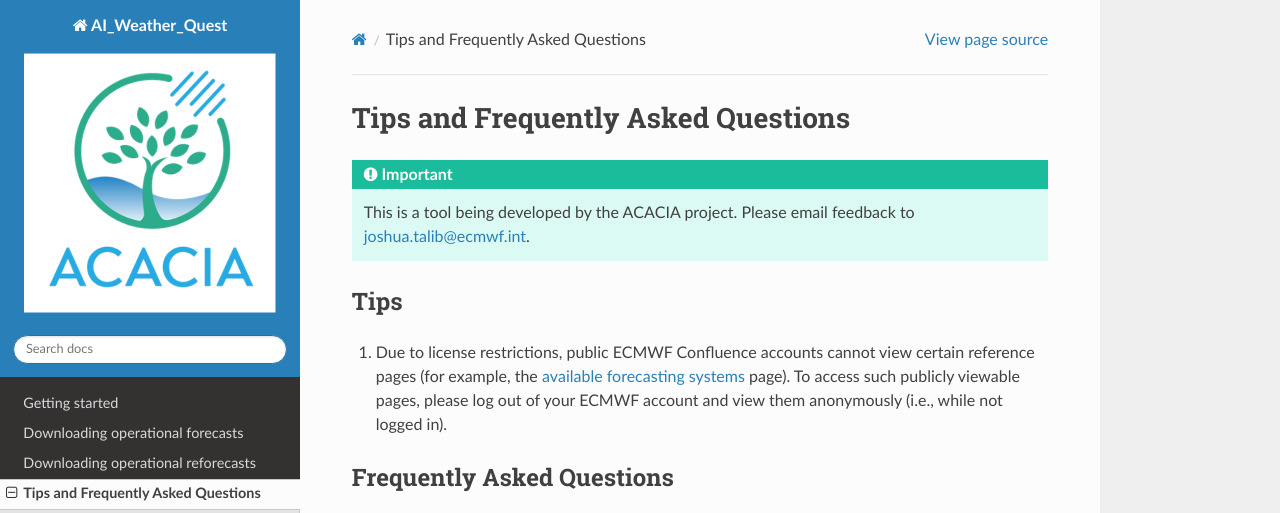
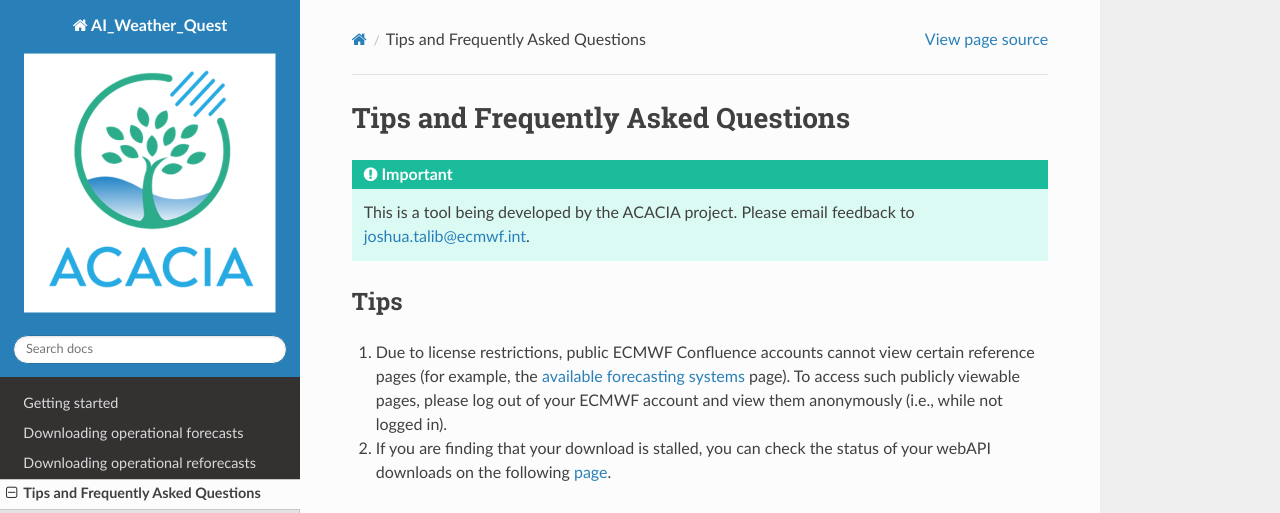
Before and after one commit to ecmwf/acacia-s2s-toolkit, a Sphinx documentation site: the page built from docs/source/tips_faq.rst, in a window 1280 px wide, cut to the strip 0-513 px from the top of the page. Built offline with Sphinx 7.4.7 and the Read the Docs theme 3.1.0, drawn with Linux system fonts in a browser that asks for light colours.

Commit message:
Update tips_faq.rst

```diff
--- a/docs/source/tips_faq.rst
+++ b/docs/source/tips_faq.rst
@@ -8,7 +8,7 @@
 -----------
 
 1. Due to license restrictions, public ECMWF Confluence accounts cannot view certain reference pages (for example, the `available forecasting systems <https://confluence.ecmwf.int/display/~ecm0847/acacia_s2s_toolkit+available+forecasting+systems>`_ page). To access such publicly viewable pages, please log out of your ECMWF account and view them anonymously (i.e., while not logged in).
-
+2. If you are finding that your download is stalled, you can check the status of your webAPI downloads on the following `page <https://apps.ecmwf.int/webmars/joblist/>`_.
 
 
 Frequently Asked Questions
```
